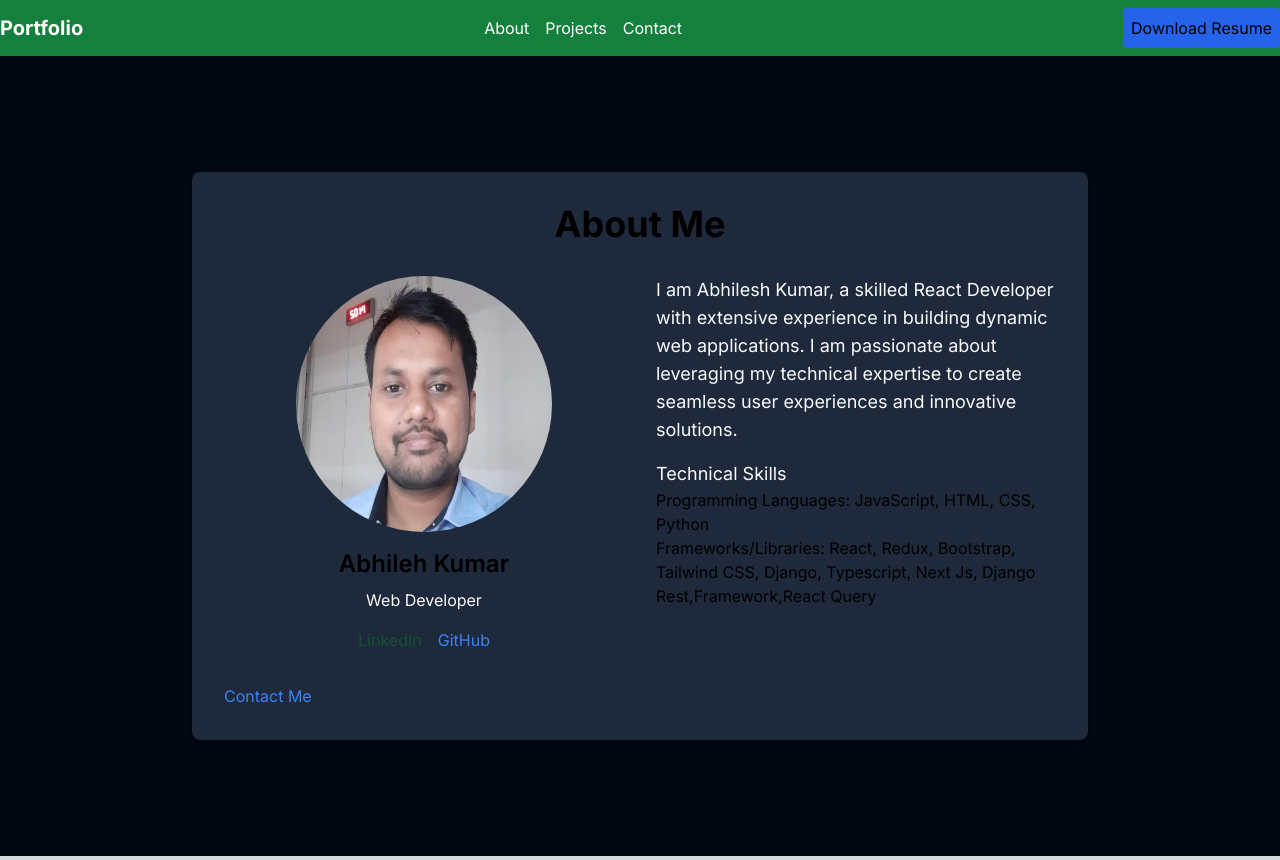
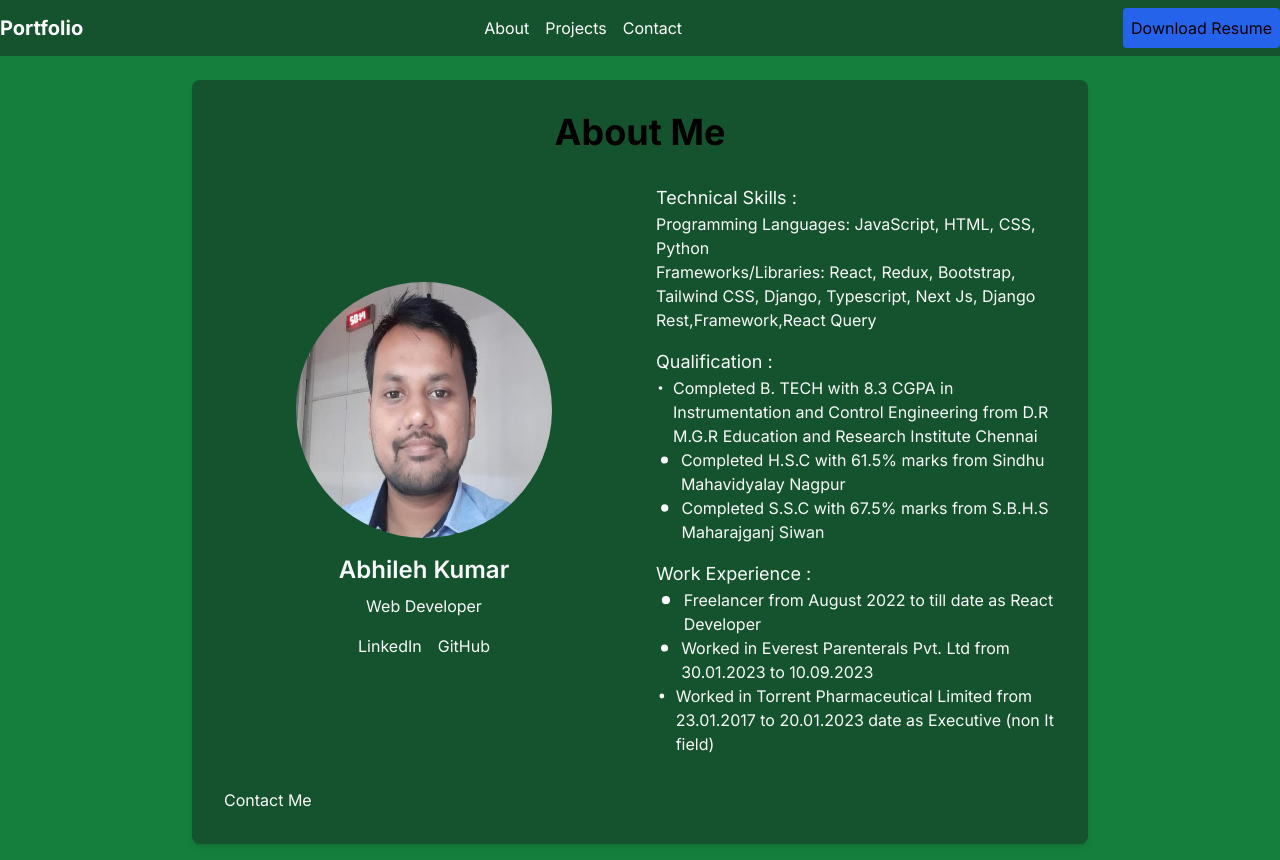
Before and after one commit to Abhilesh1001/Portfolio, a Next.js app: page /about in a window 1280 px wide. Built offline with nearby package versions, Linux system fonts and the light colour scheme.

Commit message:
themchange

```diff
--- a/src/app/about/About.tsx
+++ b/src/app/about/About.tsx
@@ -1,37 +1,52 @@
 // pages/about.js
 import Link from 'next/link';
 import Image from 'next/image';
-import  profileimage  from '../../../src/app/assets/1.jpg'
+import profileimage from '../../../src/app/assets/1.jpg'
+import { TbPointFilled } from "react-icons/tb";
+
+
 
 const About = () => {
     return (
-        <div className="min-h-screen flex flex-col justify-center items-center bg-gray-950">
-            <div className="max-w-4xl p-8 bg-slate-800 rounded-lg shadow-md">
+        <div className="min-h-screen flex flex-col justify-center pt-6 pb-4 items-center dark:bg-gray-950 bg-green-700">
+            <div className="max-w-4xl p-8 bg-green-900 dark:bg-slate-800 bg- rounded-lg shadow-md">
                 <h1 className="text-4xl font-bold text-center mb-8">About Me</h1>
                 <div className="grid grid-cols-1 md:grid-cols-2 gap-8">
                     <div className="flex flex-col justify-center items-center">
                         <Image src={profileimage} alt="Profile Picture" width={500}
                             height={500} className="w-64 h-64 rounded-full mb-4" />
 
-                        <h2 className="text-2xl font-semibold mb-2">Abhileh Kumar</h2>
-                        <div className="text-gray-50 mb-4">Web Developer</div>
+                        <h2 className="text-2xl font-semibold mb-2  text-gray-50">Abhileh Kumar</h2>
+                        <div className="text-gray-50 mb-4 ">Web Developer</div>
                         <div className="flex space-x-4">
-                            <Link href="https://www.linkedin.com/in/abhileshkumar/" className="text-green-900 hover:underline">LinkedIn</Link>
-                            <Link href="https://github.com/Abhilesh1001" className="text-blue-500 hover:underline">GitHub</Link>
+                            <Link href="https://www.linkedin.com/in/abhileshkumar/" className="text-gray-50 hover:underline ">LinkedIn</Link>
+                            <Link href="https://github.com/Abhilesh1001" className="text-gray-50 hover:underline">GitHub</Link>
                         </div>
                     </div>
                     <div>
-                        <div className="text-lg text-slate-50 mb-4">I am Abhilesh Kumar, a skilled React Developer with extensive experience in building dynamic web applications. I am passionate about leveraging my technical expertise to create seamless user experiences and innovative solutions.</div>
-                        <div className="text-lg text-gray-50">Technical Skills</div>
-                        <div >
+                        <div className="text-lg text-gray-50">Technical Skills :</div>
+                        <div className='text-gray-50'>
                             Programming Languages: JavaScript, HTML, CSS, Python
-                            <div> Frameworks/Libraries: React, Redux, Bootstrap, Tailwind CSS, Django, Typescript, Next Js, Django Rest,Framework,React Query</div>
+                            <div className='text-gray-50'> Frameworks/Libraries: React, Redux, Bootstrap, Tailwind CSS, Django, Typescript, Next Js, Django Rest,Framework,React Query</div>
+                        </div>
+                        <div className="text-lg mt-4 text-gray-50">Qualification :</div>
+                        <div className='text-gray-50'>
+                            <div className='text-gray-50 flex'><TbPointFilled className='text-2xl mr-2' /> <span>Completed B. TECH with 8.3 CGPA in Instrumentation and Control Engineering from D.R M.G.R Education and Research Institute Chennai</span></div>
+                            <div className='text-gray-50 flex'><TbPointFilled className='text-2xl mr-2' /> <span>Completed H.S.C with 61.5% marks from Sindhu Mahavidyalay Nagpur</span></div>
+                            <div className='text-gray-50 flex'><TbPointFilled className='text-2xl mr-2' /> <span>Completed S.S.C with 67.5% marks from S.B.H.S Maharajganj Siwan</span></div>
+                        </div>
 
+                        <div className="text-lg mt-4 text-gray-50">Work Experience :</div>
+                        <div className='text-gray-50'>
+                            <div className='text-gray-50 flex'><TbPointFilled className='text-2xl mr-2' /> <span>Freelancer from August 2022 to till date as React Developer</span></div>
+                            <div className='text-gray-50 flex'><TbPointFilled className='text-2xl mr-2' /> <span>Worked in Everest Parenterals Pvt. Ltd from 30.01.2023 to 10.09.2023</span></div>
+                            <div className='text-gray-50 flex'><TbPointFilled className='text-2xl mr-2' /> <span>Worked in Torrent Pharmaceutical Limited from 23.01.2017 to 20.01.2023 date as Executive (non It
+                                field)</span></div>
                         </div>
                     </div>
                 </div>
                 <div className="mt-8">
-                    <Link href="/contact" className="text-blue-500 hover:underline">
+                    <Link href="/contact" className="text-gray-50 hover:underline">
                         Contact Me
                     </Link>
                 </div>
--- a/src/app/about/page.tsx
+++ b/src/app/about/page.tsx
@@ -1,6 +1,14 @@
 import React from 'react'
 import About from './About'
 
+import { Metadata } from 'next';
+
+
+
+export const metadata: Metadata = {
+  title: "About : About Page",
+  description: "Abhilesh Portfolio About Page",
+};
 const Page = () => {
   return (
     <div>
--- a/src/app/contact/page.tsx
+++ b/src/app/contact/page.tsx
@@ -1,6 +1,12 @@
 import React from 'react'
+import { Metadata } from 'next';
 
 import ContactPage from './Contact'
+
+export const metadata: Metadata = {
+  title: "Contact : Contact Page",
+  description: "Abhilesh Portfolio Contact Page",
+};
 
 const Contact = () => {
   return (
--- a/src/app/layout.tsx
+++ b/src/app/layout.tsx
@@ -5,10 +5,6 @@ import Navbar from "../components/resume/Navbar";
 
 const inter = Inter({ subsets: ["latin"] });
 
-export const metadata: Metadata = {
-  title: "Create Next App",
-  description: "Generated by create next app",
-};
 
 export default function RootLayout({
   children,
--- a/src/app/page.tsx
+++ b/src/app/page.tsx
@@ -1,12 +1,19 @@
 import Homepagety from '@/components/homepage/Homepagety';
 
 
-import { useRef } from 'react';
+import { Metadata } from 'next';
+
+
+
+export const metadata: Metadata = {
+  title: "Home : Home Page",
+  description: "Abhilesh Portfolio Home Page",
+};
 
 export default function Home() {
 
   return (
-    <div className='mt-4' >
+    <div className='' >
       <Homepagety />
       </div>
   );
--- a/src/app/projects/ProjectCard.tsx
+++ b/src/app/projects/ProjectCard.tsx
@@ -25,9 +25,9 @@ const ProjectCard = (props:projectprops) => {
     console.log(project.imageUrl)
 
     return (
-      <div className="max-w-md rounded overflow-hidden shadow-lg  bg-gray-700">
+      <div className="max-w-md rounded overflow-hidden shadow-lg  bg-green-800 dark:bg-gray-700">
         <Image className="w-full h-64 object-cover" src={Imageurl4} alt={project.name} width={800} height={800} />
-          <div className="font-bold text-xl mb-2 mx-2 mt-2">{project.name}</div>
+          <div className="font-bold text-xl mb-2 mx-2 mt-2 text-gray-50">{project.name}</div>
         <div className="px-6 py-2">
           <p className="text-gray-50 text-base">{project.description}</p>
         </div>
--- a/src/app/projects/page.tsx
+++ b/src/app/projects/page.tsx
@@ -1,10 +1,20 @@
 import React from 'react'
 import { projects } from '@/data/dataall'
 import ProjectCard from './ProjectCard'
+import type { Metadata } from "next";
+
+
+export const metadata: Metadata = {
+  title: "Project : Project Page",
+  description: "Abhilesh Portfolio Project Page",
+};
 
 const Project = () => {
+
+
   return (
-    <div className="container mx-auto mt-10">
+    <div className='bg-green-500 dark:bg-gray-700'>
+    <div className=" dark:bg-gray-700 container pt-10 bg-green-500">
     <h1 className="text-3xl font-bold mb-8">Projects</h1>
     <div className="grid grid-cols-1 sm:grid-cols-2 lg:grid-cols-3 gap-8">
       {projects.map((project, index) => (
@@ -12,6 +22,7 @@ const Project = () => {
       ))}
     </div>
   </div>
+  </div>
   )
 }
 
--- a/src/components/homepage/Homepagety.tsx
+++ b/src/components/homepage/Homepagety.tsx
@@ -3,15 +3,15 @@ import Link from 'next/link'
 
 const Homepagety = () => {
   return (
-    <div className="min-h-screen flex flex-col mt-40 items-center bg-gray-950">
-    <div className="max-w-md p-8 bg-gray-800 rounded-lg shadow-md">
+    <div className="min-h-screen flex flex-col items-center dark:bg-gray-950 bg-green-600">
+    <div className="max-w-md p-8 mt-40 dark:bg-gray-800 bg-green-400 rounded-lg shadow-md">
       <h1 className="text-3xl font-bold text-center mb-6">Welcome to My Portfolio</h1>
-      <p className="text-gray-50 text-center mb-6">I am passionate about building innovative web applications that solve real-world problems.</p>
+      <p className="dark:text-gray-50 text-gray-950 text-center mb-6 ">I am passionate about building innovative web applications that solve real-world problems.</p>
       <div className="grid grid-cols-1 md:grid-cols-2 gap-4">
         <Link href="/about" className="bg-blue-800 hover:bg-blue-800 text-gray-50 font-bold py-3 px-6 rounded focus:outline-none focus:shadow-outline block text-center">
                About Me
         </Link>
-        <Link href="/projects" className="bg-green-500 hover:bg-green-600 text-white font-bold py-3 px-6 rounded focus:outline-none focus:shadow-outline block text-center">My Projects
+        <Link href="/projects" className="dark:bg-green-500 bg-green-200 hover:bg-green-600 dark:text-gray-50 text-gray-950 font-bold py-3 px-6 rounded focus:outline-none focus:shadow-outline block text-center">My Projects
         </Link>
       </div>
     </div>
--- a/src/components/resume/Navbar.tsx
+++ b/src/components/resume/Navbar.tsx
@@ -18,7 +18,7 @@ const Navbar = () => {
   };
 
   return (
-    <nav className="dark:bg-gray-800 bg-green-700 py-2">
+    <nav className="dark:bg-gray-800 bg-green-900 py-2">
       <div className="container mx-auto flex justify-between items-center">
         <div>
           <Link href="/" className="text-white text-xl font-bold">
```
Also changed, not shown: src/app/contact/Contact.tsx (+7 -7 lines).
